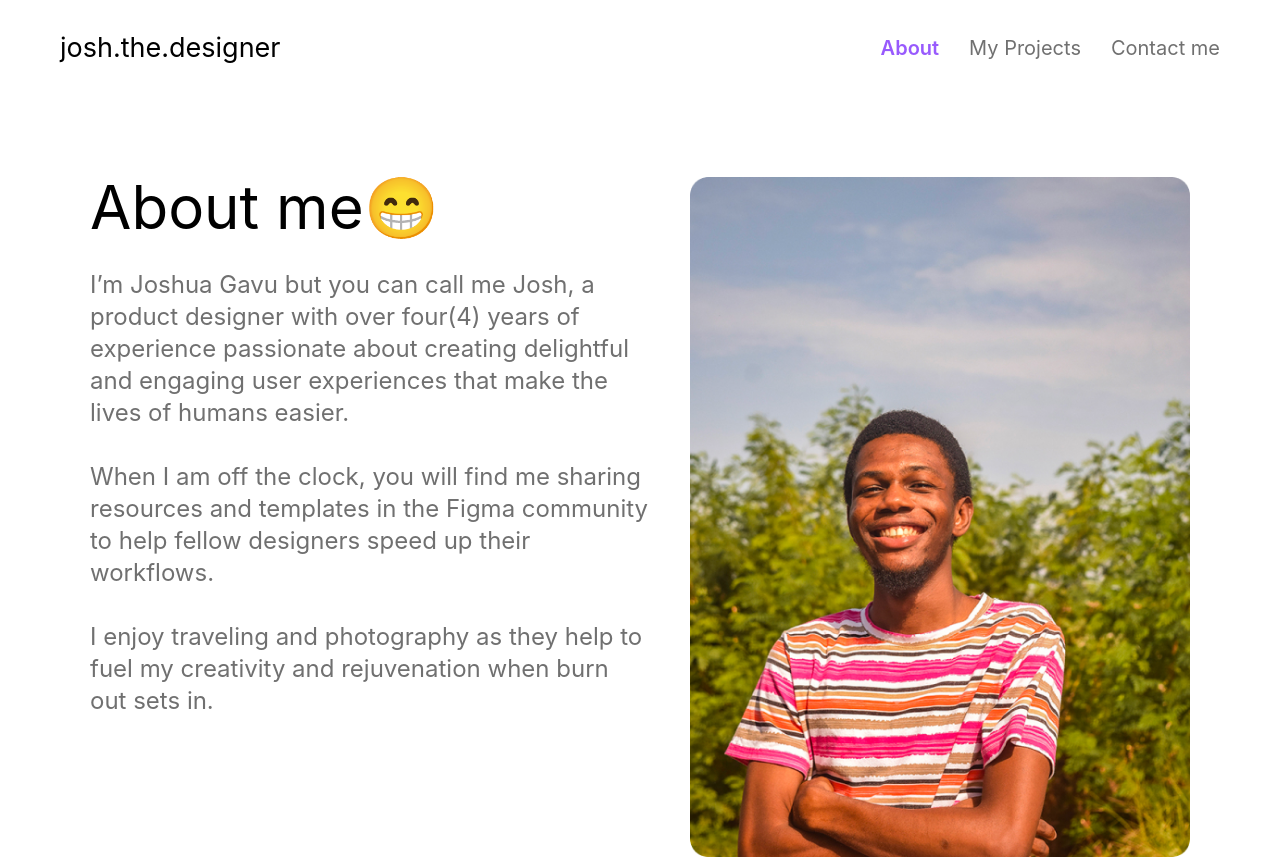
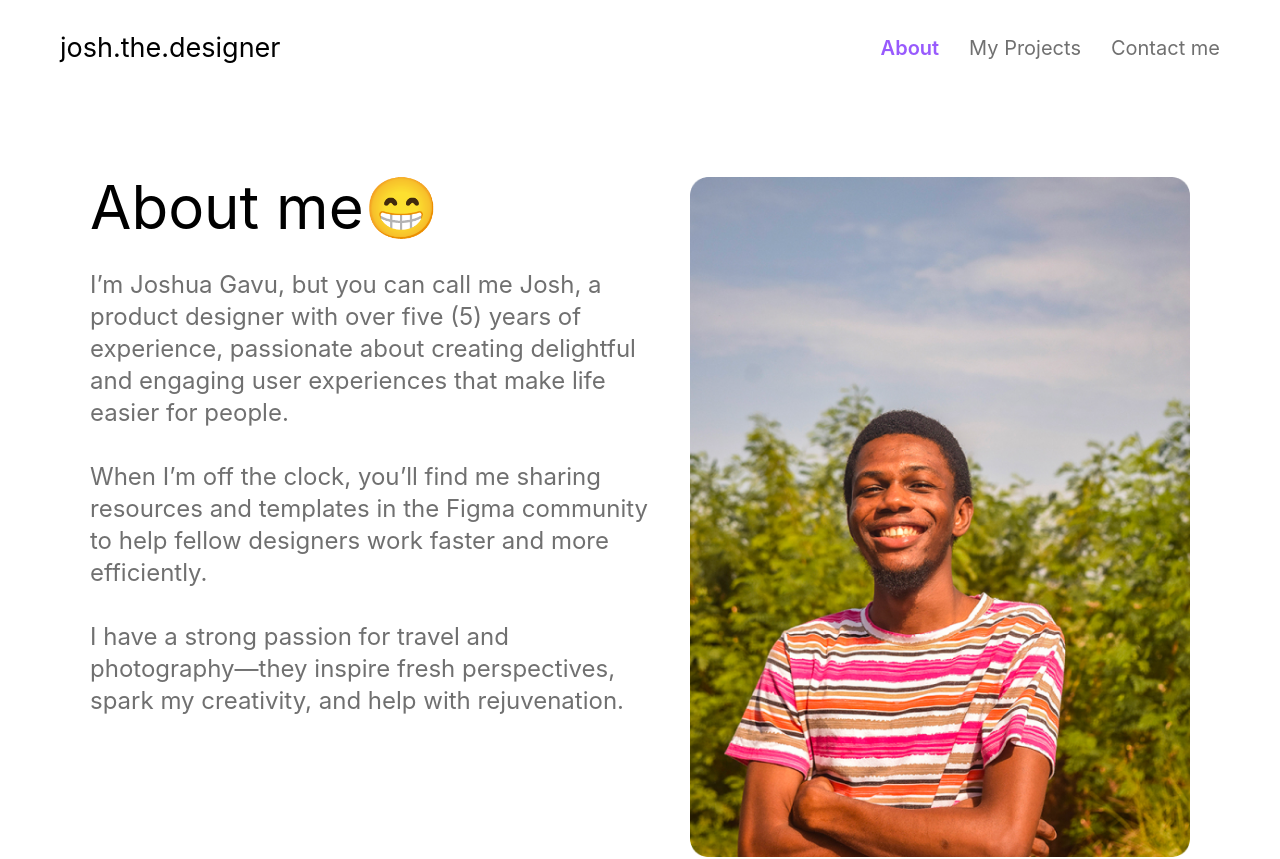
Before and after one commit to MrGavu/My-Portfolio-Website, a React (Create React App) app: page /about-joshua in a window 1280 px wide. Shown: the top 859 px of the page. Built offline with nearby package versions, Linux system fonts and the light colour scheme.

Commit message:
Update About.jsx

```diff
--- a/src/pages/about/About.jsx
+++ b/src/pages/about/About.jsx
@@ -40,9 +40,9 @@ function About() {
                 <div className='max-w-[1100px] mx-auto grid md:grid-cols-[1fr_500px] gap-10 md:gap-10'>
                     <div className='w-full'  data-aos="fade-up" data-aos-duration="700">
                         <h1 className='text-6xl'>About me😁</h1>
-                        <p className='text-2xl text-[#707070] mt-8'>I’m Joshua Gavu but you can call me Josh, a product designer with over four(4) years of experience passionate about creating delightful and engaging user experiences that make the lives of humans easier.</p>
-                        <p className='text-2xl text-[#707070] mt-8'>When I am off the clock, you will find me sharing resources and templates in the Figma community to help fellow designers speed up their workflows.</p>
-                        <p className='text-2xl text-[#707070] mt-8'>I enjoy traveling and photography as they help to fuel my creativity and rejuvenation when burn out sets in.</p>
+                        <p className='text-2xl text-[#707070] mt-8'>I’m Joshua Gavu, but you can call me Josh, a product designer with over five (5) years of experience, passionate about creating delightful and engaging user experiences that make life easier for people.</p>
+                        <p className='text-2xl text-[#707070] mt-8'>When I’m off the clock, you’ll find me sharing resources and templates in the Figma community to help fellow designers work faster and more efficiently.</p>
+                        <p className='text-2xl text-[#707070] mt-8'>I have a strong passion for travel and photography—they inspire fresh perspectives, spark my creativity, and help with rejuvenation.</p>
                     </div>
                     <img className='w-full h-full object-cover rounded-2xl bg-[#f5f5f5]' src={joshua_about} alt='Joshua Gavu'  data-aos="fade-up" data-aos-delay="200" data-aos-duration="700" />
                 </div>
```
